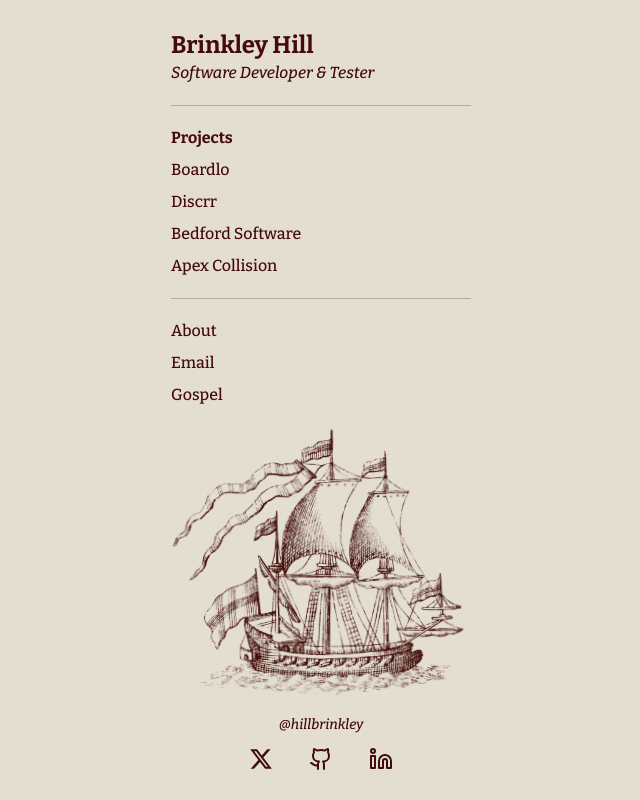
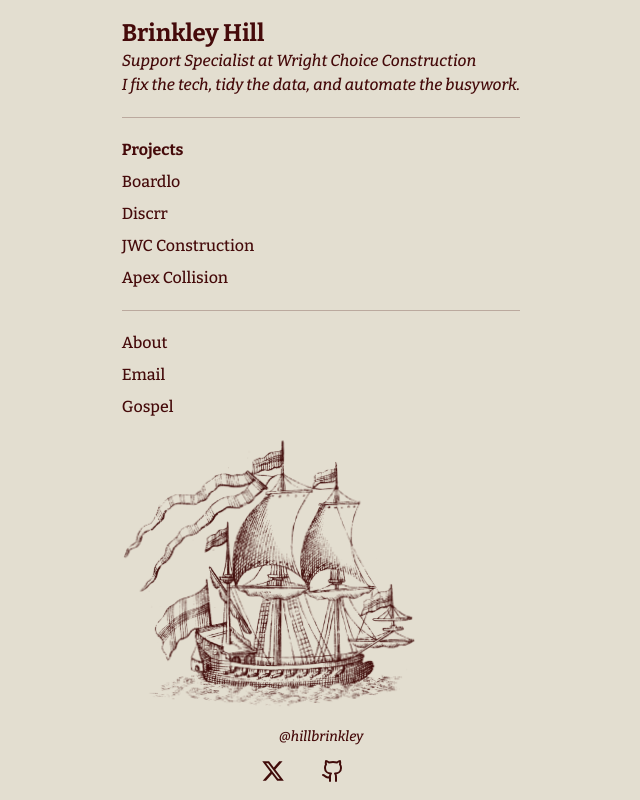
Before and after one commit to hillbrinkley/hillbrinkley.github.io, a plain HTML site: page index.html in a window 1280 px wide. Shown: the whole page, without its empty margins (319-959 px from the left). Drawn offline with nearby package versions, Linux system fonts and the light colour scheme.

Commit message:
Update contact information and project links

```diff
--- a/index.html
+++ b/index.html
@@ -15,22 +15,23 @@
     class="gap-5 antialiased grid justify-center bg-[#E3DED0] place-content-center h-screen text-red-950 duration-200">
     <div>
       <h1 class="font-bold text-2xl">Brinkley Hill</h1>
-      <h2 class="italic text-base">Software Developer & Tester</h2>
+      <h2 class="italic text-base">Support Specialist at Wright Choice Construction</h2>
+      <h3 class="italic text-small">I fix the tech, tidy the data, and automate the busywork.</h3>
     </div>
     <hr class="border-red-950 opacity-25" />
     <div class="grid gap-2">
       <h3 class="font-bold text-base">Projects</h3>
       <a href="https://boardlo.com/" target="_blank" class="hover:underline text-base">Boardlo</a>
       <a href="https://discrr.com/" target="_blank" class="hover:underline text-base">Discrr</a>
-      <a href="https://bedfordsoftware.com/" target="_blank" class="hover:underline text-base">Bedford Software</a>
+      <a href="https://jwcbedford.com/" target="_blank" class="hover:underline text-base">JWC Construction</a>
       <a href="https://apexcollisioncenters.com/" target="_blank" class="hover:underline text-base">Apex Collision</a>
     </div>
     <hr class="border-red-950 opacity-25" />
     <div class="grid gap-2">
       <a href="/about" class="hover:underline text-base">About</a>
       <div class=" text-base flex gap-3 group cursor-pointer"> <span class="group-hover:underline">Email</span>
-        <a class="opacity-0 group-hover:opacity-100 duration-700 hover:font-bold" href="mailto:hillbrinkley@icloud.com"
-          target="_top">hillbrinkley@icloud.com</a>
+        <a class="opacity-0 group-hover:opacity-100 duration-700 hover:font-bold" href="mailto:connect@hillbrinkley.com"
+          target="_top">connect@hillbrinkley.com</a>
       </div>
       <a href="/gospel" class="hover:underline text-base">Gospel</a>
     </div>
@@ -45,8 +46,6 @@
             class="red-filter"></img></a>
         <a href="https://github.com/hillbrinkley" class="mx-9"><img src="assests/github.svg" alt="github cat" width="24"
             class="red-filter"></img></a>
-        <a href="https://www.linkedin.com/in/hillbrinkley/"><img src="assests/linkedin.svg" alt="linkedin logo"
-            width="24" class="red-filter"></img></a>
       </div>
     </div>
   </body>
```
